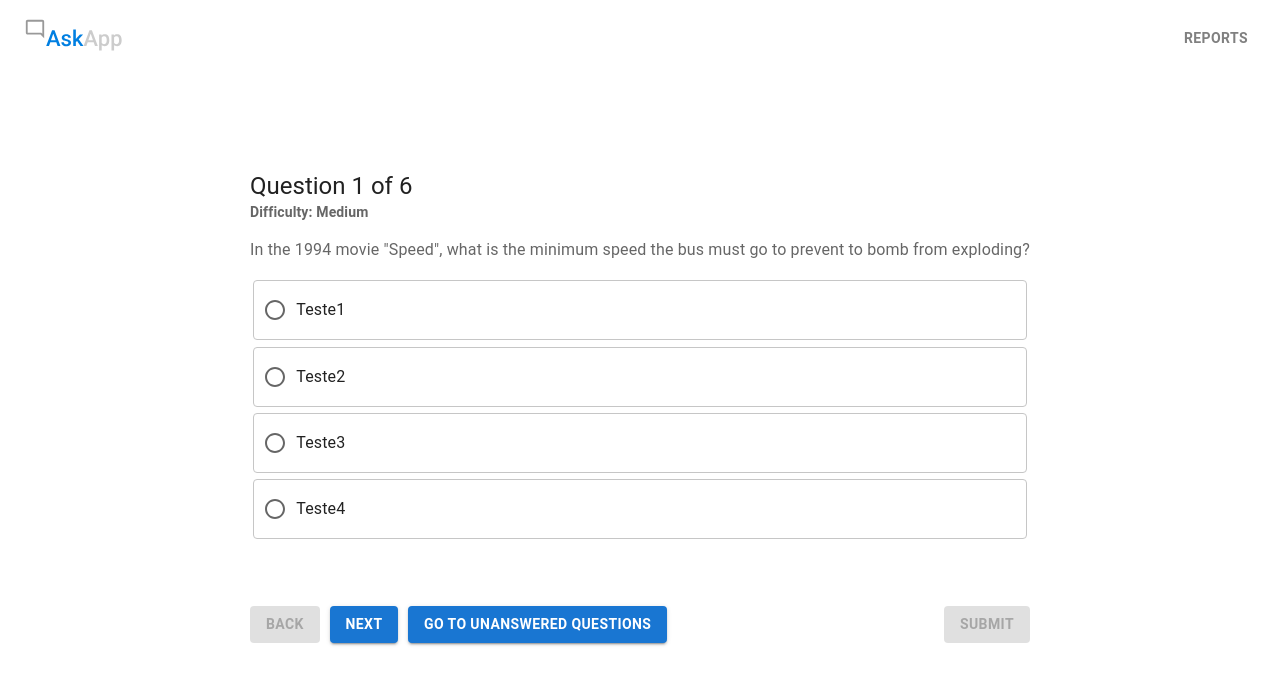
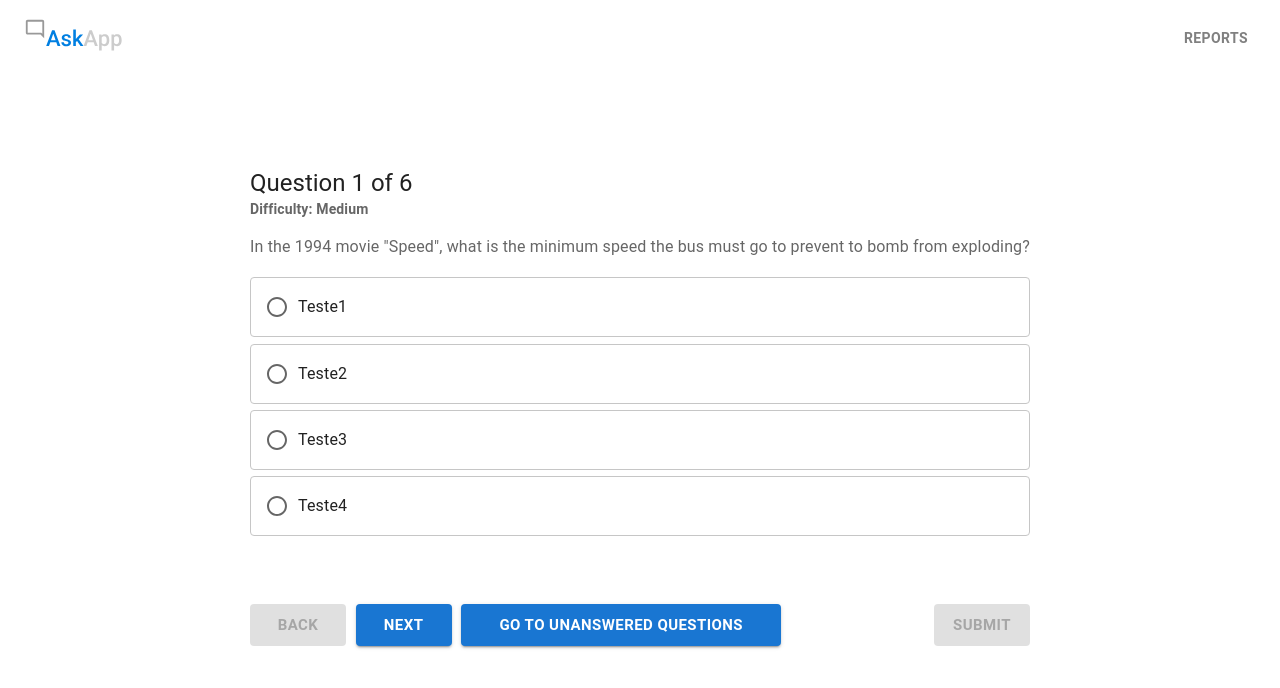
Before and after one commit to nederhayden/challenge-AskApp, a React (Create React App) app: page /questions in a window 1280 px wide. Shown: the top 688 px of the page. Built offline with nearby package versions, Linux system fonts and the light colour scheme.

Commit message:
remove button component and update react 18

```diff
--- a/public/index.html
+++ b/public/index.html
@@ -12,6 +12,6 @@
   </head>
   <body>
     <noscript>You need to enable JavaScript to run this app.</noscript>
-    <div id="root"></div>
+    <div id="app"></div>
   </body>
 </html>
--- a/src/components/Button/Button.component.tsx
+++ /dev/null
@@ -1,35 +0,0 @@
-import { Button } from "@mui/material";
-
-interface ButtonProps {
-  name: String;
-  width?: String;
-  marginRight?: String;
-  disabled?: boolean;
-  variant?: any;
-  onClick?: any;
-}
-
-export const ButtonComponent = ({
-  name,
-  variant,
-  width,
-  marginRight,
-  disabled,
-  onClick,
-}: ButtonProps) => {
-  return (
-    <Button
-      variant={variant}
-      size="medium"
-      sx={{
-        width: `${width}`,
-        marginRight: `${marginRight}`,
-        fontWeight: "bold",
-      }}
-      disabled={disabled}
-      onClick={onClick}
-    >
-      {name}
-    </Button>
-  );
-};
--- a/src/index.tsx
+++ b/src/index.tsx
@@ -1,6 +1,6 @@
 // react
 import React from "react";
-import ReactDOM from "react-dom";
+import { createRoot } from "react-dom/client";
 
 // components
 import App from "./App";
@@ -8,13 +8,15 @@ import App from "./App";
 // router dom
 import { BrowserRouter } from "react-router-dom";
 
-ReactDOM.render(
+const container = document.getElementById("app");
+const root = createRoot(container!);
+
+root.render(
   <React.StrictMode>
     <BrowserRouter>
       <App />
     </BrowserRouter>
-  </React.StrictMode>,
-  document.getElementById("root")
+  </React.StrictMode>
 );
 
 // Sobre o ReactRouter
--- a/src/pages/Choose/Choose.page.tsx
+++ b/src/pages/Choose/Choose.page.tsx
@@ -18,7 +18,6 @@ import {
   Tooltip,
   Typography,
 } from "@mui/material";
-import { ButtonComponent } from "components/Button/Button.component";
 
 // option list of question numbers
 const defaultQuestionsQtd = [2, 3, 4, 5, 6];
@@ -101,6 +100,7 @@ export const ChoosePage = () => {
               }
               name={String(questionQtd)}
               onClick={handleSelectNumberOfQuestions}
+              sx={{ fontWeight: "bold" }}
             >
               {questionQtd}
             </Button>
@@ -132,7 +132,7 @@ export const ChoosePage = () => {
         <Button
           variant="outlined"
           size="large"
-          sx={{ width: "20rem", margin: ".5rem .5rem" }}
+          sx={{ width: "20rem", margin: ".5rem .5rem", fontWeight: "bold" }}
           onClick={handleCancelSelectionValues}
         >
           Cancel
@@ -140,7 +140,7 @@ export const ChoosePage = () => {
         <Button
           variant="contained"
           size="large"
-          sx={{ width: "20rem", margin: ".5rem .5rem" }}
+          sx={{ width: "20rem", margin: ".5rem .5rem", fontWeight: "bold" }}
           disabled={!numberOfQuestions}
           onClick={handleConfirm}
         >
--- a/src/pages/Questions/Questions.page.tsx
+++ b/src/pages/Questions/Questions.page.tsx
@@ -1,28 +1,20 @@
 // bootstrap
 import {
   Box,
-  Container,
+  Button,
   Typography,
   Radio,
   FormControl,
   FormLabel,
-  RadioGroup,
   FormControlLabel,
+  Card,
 } from "@mui/material";
-import { ButtonComponent } from "components/Button/Button.component";
 
 const questions = ["Teste1", "Teste2", "Teste3", "Teste4"];
 
 export const QuestionsPage = () => {
   return (
-    <Container
-      maxWidth="xl"
-      sx={{
-        display: "flex",
-        justifyContent: "center",
-      }}
-    >
-      <FormControl>
+    <FormControl sx={{ display: "flex" }}>
       <Typography variant="h5">Question 1 of 6</Typography>
       <FormLabel sx={{ fontSize: "14px", fontWeight: "bold" }}>
         Difficulty: Medium
@@ -32,24 +24,25 @@ export const QuestionsPage = () => {
           margin: "1rem 0",
         }}
       >
-          In the 1994 movie "Speed", what is the minimum speed the bus must go
-          to prevent to bomb from exploding?
+        In the 1994 movie "Speed", what is the minimum speed the bus must go to
+        prevent to bomb from exploding?
       </FormLabel>
-        <RadioGroup>
-          {questions.map((q) => (
-            <FormControlLabel
+      {questions.map((q, index) => (
+        <Card
+          key={index}
+          elevation={0}
           sx={{
+            display: "flex",
+            paddingLeft: "1rem",
+            margin: ".2rem 0",
             border: "1px solid #c6c6c6",
             borderRadius: "4px",
             height: "60px",
-                margin: ".2rem",
           }}
-              value="teste"
-              control={<Radio />}
-              label={q}
-            />
+        >
+          <FormControlLabel value="teste" control={<Radio />} label={q} />
+        </Card>
       ))}
-        </RadioGroup>
 
       <Box
         sx={{
@@ -59,25 +52,38 @@ export const QuestionsPage = () => {
         }}
       >
         <Box>
-            <ButtonComponent
-              name="Back"
+          <Button
             variant="contained"
-              marginRight=".6rem"
+            size="large"
+            sx={{ width: "6rem", marginRight: ".6rem", fontWeight: "bold" }}
             disabled
-            />
-            <ButtonComponent
-              name="Next"
+          >
+            Back
+          </Button>
+          <Button
             variant="contained"
-              marginRight=".6rem"
-            />
-            <ButtonComponent
-              name="Go To Unanswered Questions"
+            size="large"
+            sx={{ width: "6rem", marginRight: ".6rem", fontWeight: "bold" }}
+          >
+            Next
+          </Button>
+          <Button
             variant="contained"
-            />
+            size="large"
+            sx={{ width: "20rem", fontWeight: "bold" }}
+          >
+            Go To Unanswered Questions
+          </Button>
         </Box>
-          <ButtonComponent name="Submit" variant="contained" disabled />
+        <Button
+          variant="contained"
+          size="large"
+          sx={{ width: "6rem", fontWeight: "bold" }}
+          disabled
+        >
+          Submit
+        </Button>
       </Box>
     </FormControl>
-    </Container>
   );
 };
--- a/src/pages/Start/Start.page.tsx
+++ b/src/pages/Start/Start.page.tsx
@@ -5,8 +5,7 @@ import { useReportContext } from "hooks/useReportContext";
 import { useNavigate } from "react-router-dom";
 
 // bootstrap
-import { Box, Typography, Stack } from "@mui/material";
-import { ButtonComponent } from "components/Button/Button.component";
+import { Box, Typography, Stack, Button } from "@mui/material";
 
 export const StartPage = () => {
   const { questionsQtd } = useReportContext();
@@ -29,19 +28,22 @@ export const StartPage = () => {
         </Typography>
         <Stack direction="row" spacing={2}>
           <Box>
-            <ButtonComponent
-              name="Cancel"
+            <Button
               variant="outlined"
-              width="6rem"
+              size="large"
+              sx={{ width: "6rem", margin: ".5rem .5rem", fontWeight: "bold" }}
               onClick={handleReturnToChoose}
-            />
-
-            <ButtonComponent
-              name="Start"
+            >
+              Cancel
+            </Button>
+            <Button
               variant="contained"
-              width="6rem"
+              size="large"
+              sx={{ width: "6rem", margin: ".5rem .5rem", fontWeight: "bold" }}
               onClick={handleStart}
-            />
+            >
+              Start
+            </Button>
           </Box>
         </Stack>
       </Stack>
```
Lines whose indentation alone changed are shown as unchanged.
